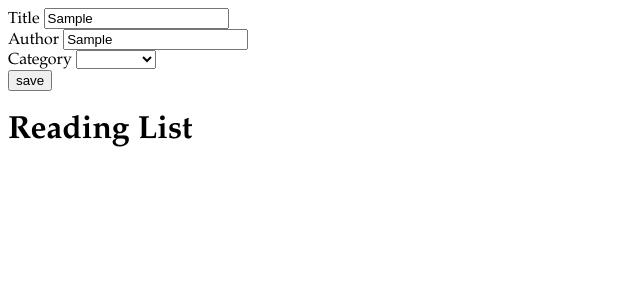
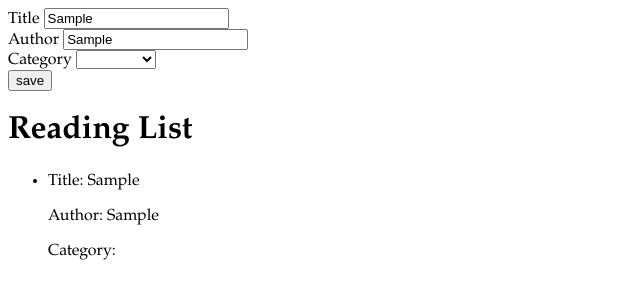
Before and after one commit to marcinszydelko/week6_day4_lab, a plain HTML site: page index.html in a window 1280 px wide. Both pictures are taken after typing "Sample", "Sample" into the empty fields and a click on the input "save". Shown: the whole page, without its empty margins (0-640 px from the left). Drawn offline with Linux system fonts and the light colour scheme.

Commit message:
create list item with book added

```diff
--- a/js/app.js
+++ b/js/app.js
@@ -9,4 +9,29 @@ const handleFormSubmit = function (event){
   console.log(event.target.title.value);
   console.log(event.target.author.value);
   console.log(event.target.category.value);
+
+  // const newListItem = document.createElement('li');
+  // newListItem.classList.add('book')
+
+
+  const titleListItem = document.createElement('li');
+  const book = document.createElement('article');
+
+  const title = document.createElement('p');
+  title.textContent = `Title: ${event.target.title.value}`;
+  book.appendChild(title);
+
+
+  const author = document.createElement('p');
+  author.textContent = `Author: ${event.target.author.value}`;
+  book.appendChild(author);
+
+  const category = document.createElement('p');
+  category.textContent = `Category: ${event.target.category.value}`;
+  book.appendChild(category);
+
+  titleListItem.appendChild(book);
+
+  const unorderList = document.querySelector('#reading-list');
+  unorderList.appendChild(titleListItem);
 };
```
Also changed, not shown: index.html (line endings or trailing spaces).
